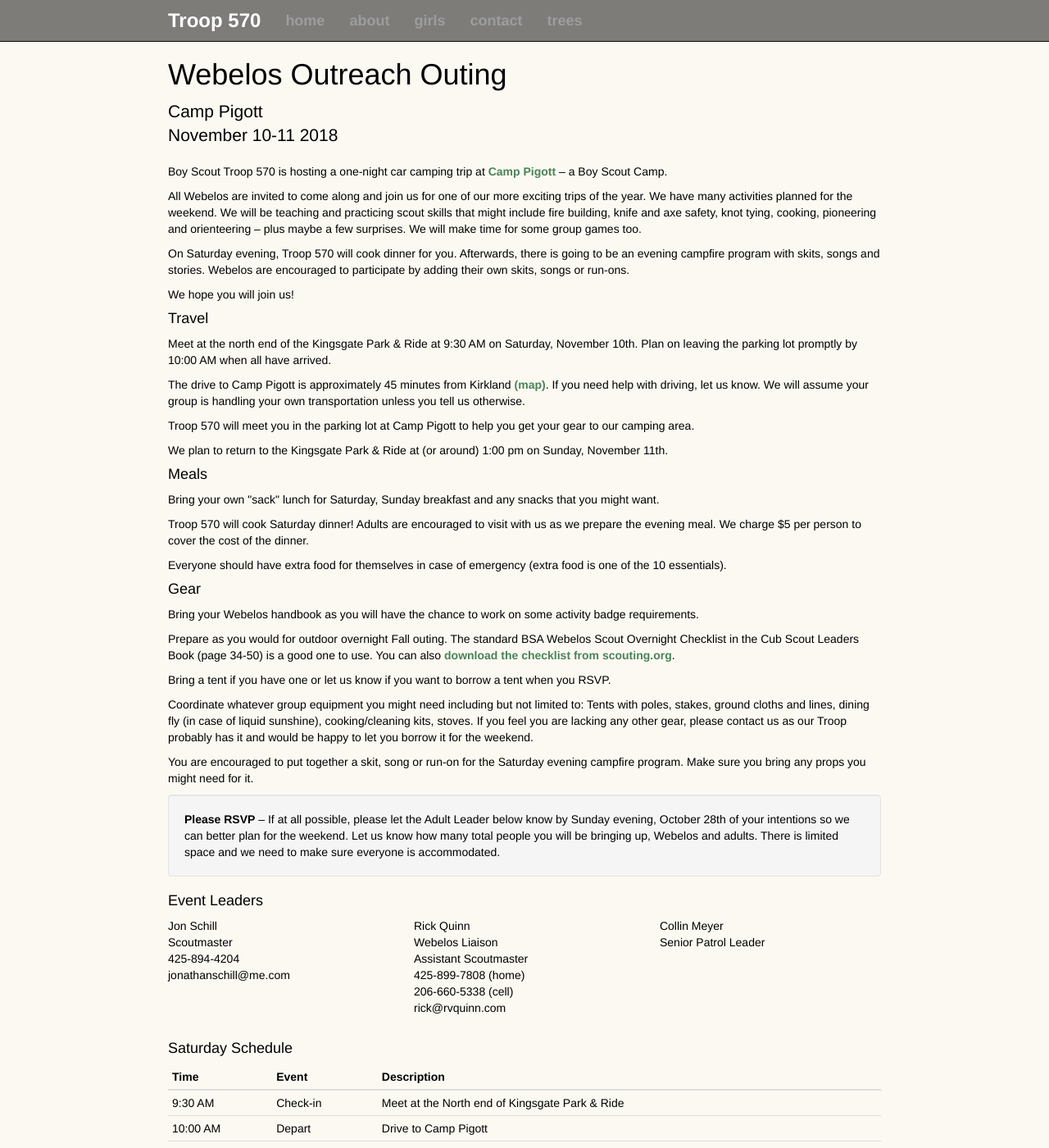
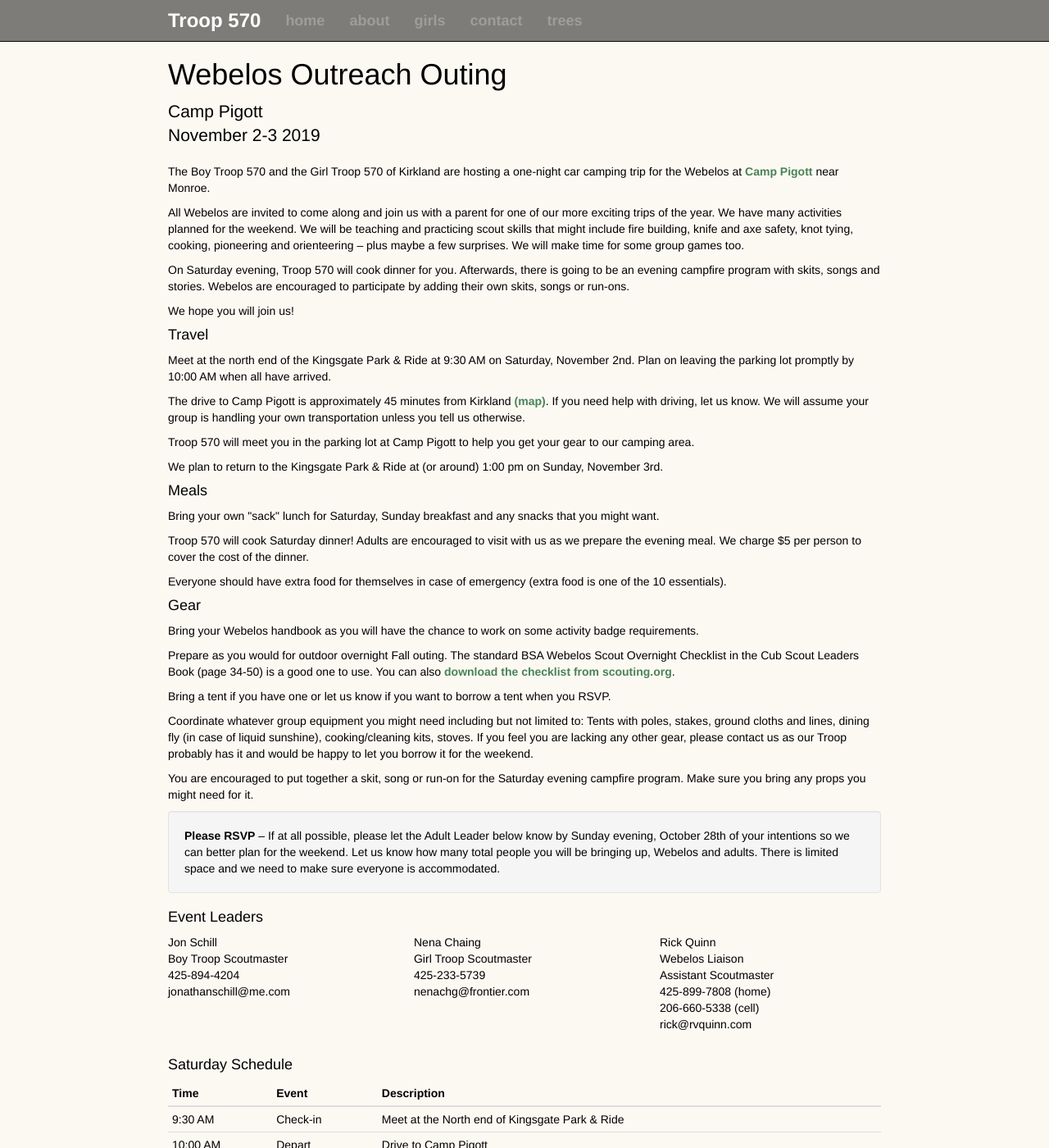
Before and after one commit to troop570/troop570.github.io, a Jekyll site: the page built from webelos/index.html, in a window 1280 px wide and 1400 px high. Shown: the whole window at 82% size. Built offline with Jekyll 4.4.1, drawn with Linux system fonts in a browser that asks for light colours; nearby versions of some CDN libraries.

Commit message:
Update Webelo OR for 2019

```diff
--- a/webelos/index.html
+++ b/webelos/index.html
@@ -4,21 +4,22 @@ title: Webelos Outreach Outing
 ---
 
 <p class="lead">
-Camp Pigott<br>November 10-11 2018
+Camp Pigott<br>November 2-3 2019
 </p>
 
-<p>Boy Scout Troop 570 is hosting a one-night car camping trip at <a
-href-"http://seattlebsa.org/Main-Website-Content/Camp-Pigott">Camp Pigott</a> –
-a Boy Scout Camp.
+<p>The Boy Troop 570 and the Girl Troop 570 of Kirkland are hosting a one-night
+car camping trip for the Webelos at <a
+href="http://seattlebsa.org/Main-Website-Content/Camp-Pigott">Camp Pigott</a>
+near Monroe.
 
-<p>All Webelos are invited to come along and join us for one of our more
-exciting trips of the year. We have many activities planned for the weekend.
-We will be teaching and practicing scout skills that might include fire
-building, knife and axe safety, knot tying, cooking, pioneering and
+<p>All Webelos are invited to come along and join us with a parent for one of
+our more exciting trips of the year. We have many activities planned for the
+weekend.  We will be teaching and practicing scout skills that might include
+fire building, knife and axe safety, knot tying, cooking, pioneering and
 orienteering – plus maybe a few surprises. We will make time for some group
 games too.
 
-<p>On Saturday evening, Troop 570 will cook dinner for you.  Afterwards, there
+<p>On Saturday evening, Troop 570 will cook dinner for you. Afterwards, there
 is going to be an evening campfire program with skits, songs and stories.
 Webelos are encouraged to participate by adding their own skits, songs or
 run-ons.
@@ -28,7 +29,7 @@ run-ons.
 <h4>Travel</h4>
 
 <p>Meet at the north end of the Kingsgate Park &amp; Ride at 9:30 AM on
-Saturday, November 10th. Plan on leaving the parking lot promptly by 10:00 AM
+Saturday, November 2nd. Plan on leaving the parking lot promptly by 10:00 AM
 when all have arrived.
 
 <p>The drive to Camp Pigott is approximately 45 minutes from Kirkland <a
@@ -41,7 +42,7 @@ us otherwise.
 your gear to our camping area.
 
 <p>We plan to return to the Kingsgate Park &amp; Ride at (or around) 1:00 pm on Sunday,
-November 11th.</dd>
+November 3rd.</dd>
 
 <h4>Meals</h4>
 
@@ -91,9 +92,17 @@ evening campfire program. Make sure you bring any props you might need for it.
   <div class="col-xs-4">
     <address>
     Jon Schill<br>
-    Scoutmaster<br>
+    Boy Troop Scoutmaster<br>
     425-894-4204<br>
     jonathanschill@me.com
+    </address>
+  </div>
+  <div class="col-xs-4">
+    <address>
+    Nena Chaing<br>
+    Girl Troop Scoutmaster<br>
+    425-233-5739<br>
+    nenachg@frontier.com</br>
     </address>
   </div>
   <div class="col-xs-4">
@@ -104,12 +113,6 @@ evening campfire program. Make sure you bring any props you might need for it.
     425-899-7808 (home)<br>
     206-660-5338 (cell)<br>
     rick@rvquinn.com
-    </address>
-  </div>
-  <div class="col-xs-4">
-    <address>
-    Collin Meyer<br>
-    Senior Patrol Leader
     </address>
   </div>
 </div>
```
Also changed, not shown: 1 other file.
